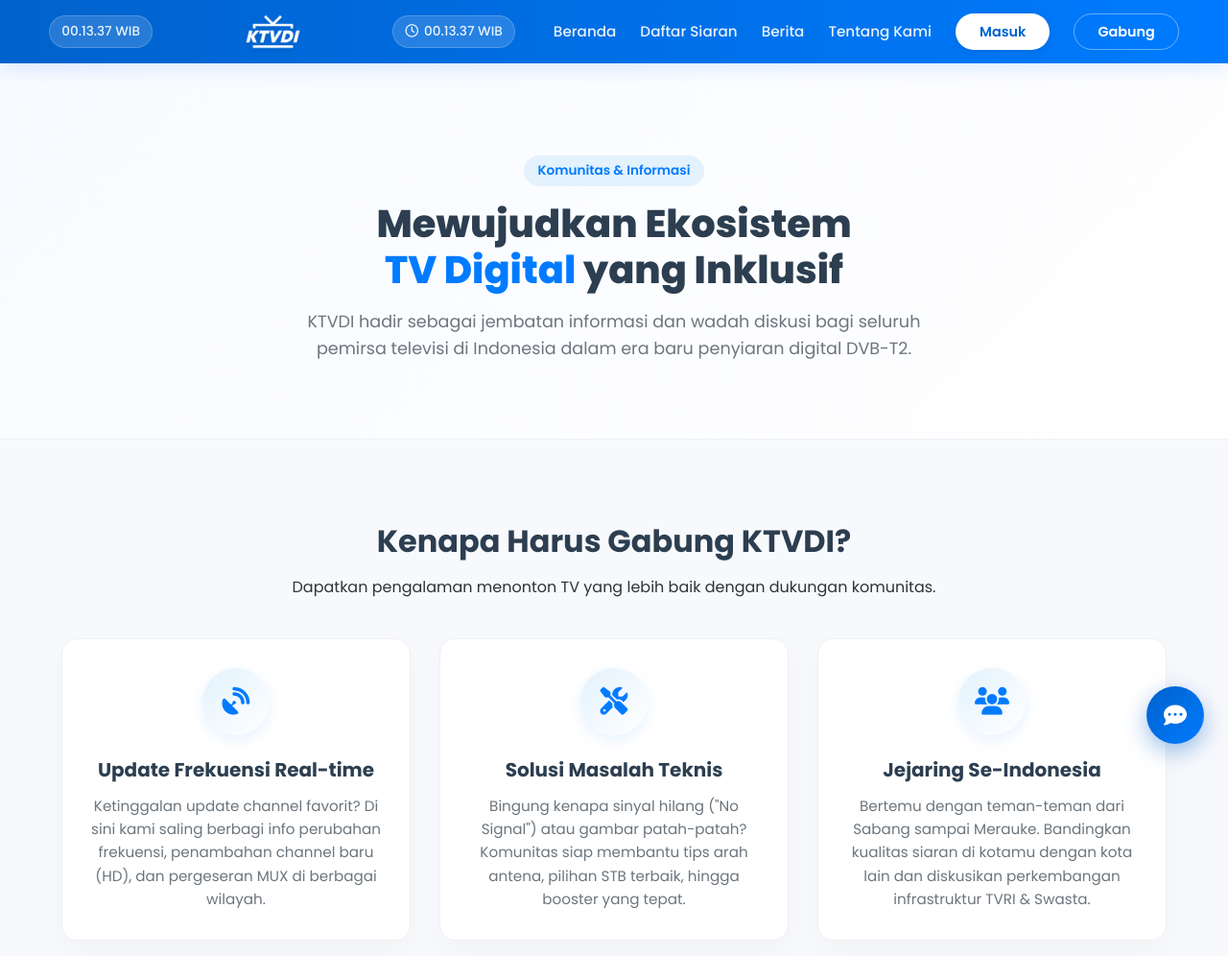
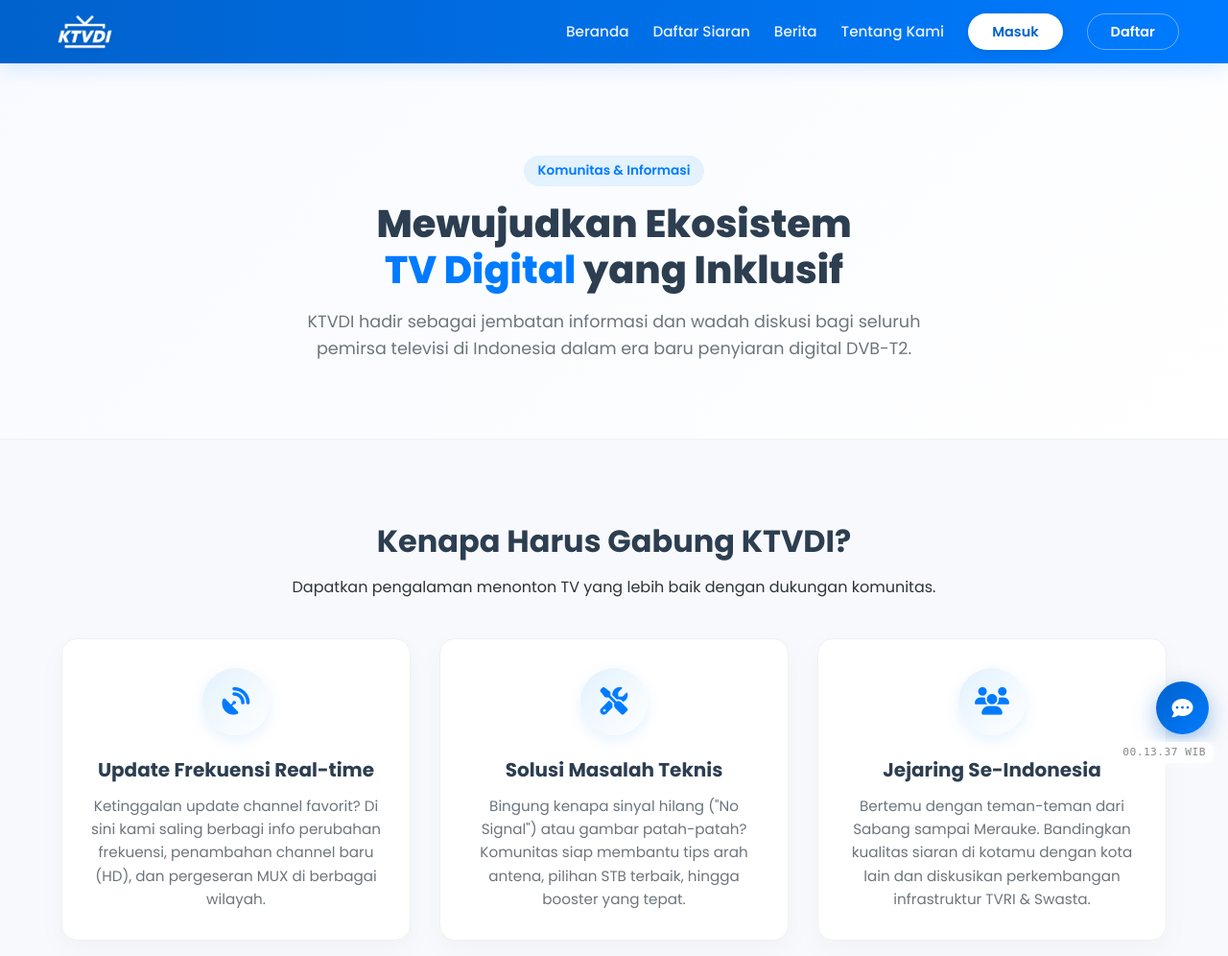
Before and after one commit to ktvdi/web-ktvdi, a Flask app: page /about in a window 1280 px wide. Shown: the top 996 px of the page at 96% size. Run offline with Flask 3, Linux system fonts and the light colour scheme.

Commit message:
Update base.html

```diff
--- a/templates/base.html
+++ b/templates/base.html
@@ -29,20 +29,6 @@
         .logo { display: flex; align-items: center; gap: 10px; color: white; text-decoration: none; font-weight: 700; font-size: 1.2rem; text-shadow: 0 2px 4px rgba(0,0,0,0.1); }
         .logo img { height: 42px; width: auto; filter: drop-shadow(0 2px 2px rgba(0,0,0,0.1)); }
 
-        /* Jam Digital WIB */
-        .wib-clock {
-            color: rgba(255,255,255,0.9);
-            font-size: 0.85rem;
-            font-weight: 500;
-            background: rgba(255,255,255,0.15);
-            padding: 5px 12px;
-            border-radius: 20px;
-            display: flex;
-            align-items: center;
-            gap: 6px;
-            border: 1px solid rgba(255,255,255,0.2);
-        }
-
         nav ul { list-style: none; display: flex; gap: 25px; align-items: center; margin: 0; padding: 0; }
         nav a { text-decoration: none; color: rgba(255,255,255,0.9); font-weight: 500; font-size: 0.95rem; transition: 0.3s; position: relative; }
         nav a:hover { color: white; }
@@ -55,11 +41,9 @@
         .menu-icon:active { transform: scale(0.9); }
 
         @media (max-width: 768px) {
-            .header-container { justify-content: center; }
-            /* Jam disembunyikan di header mobile agar tidak penuh, bisa dipindah ke menu */
-            .wib-clock { position: absolute; left: 0; font-size: 0.7rem; padding: 3px 8px; }
+            .header-container { justify-content: center; } /* Logo Center di HP */
 
-            .menu-icon { display: block; position: absolute; right: 0; top: 50%; transform: translateY(-50%); }
+            .menu-icon { display: block; position: absolute; right: 0; top: 50%; transform: translateY(-50%); } /* Hamburger Kanan Presisi */
 
             nav ul {
                 display: none; flex-direction: column; position: absolute; top: 100%; left: 0;
@@ -85,8 +69,8 @@
         /* Main Content */
         main { flex: 1; }
 
-        /* Modern Footer */
-        footer { background: white; border-top: 1px solid #edf2f7; margin-top: 60px; padding: 40px 0 20px; text-align: center; }
+        /* Footer Modern */
+        footer { background: white; border-top: 1px solid #edf2f7; margin-top: 60px; padding: 40px 0 30px; text-align: center; }
         .footer-cta { font-weight: 700; color: #2d3436; margin-bottom: 20px; font-size: 1.1rem; }
 
         .social-icons { display: flex; justify-content: center; gap: 15px; margin-bottom: 25px; flex-wrap: wrap; }
@@ -102,16 +86,45 @@
         .fb { color: #1877F2; background: #eaf3ff; } .fb:hover { background: #1877F2; color: white; }
         .yt { color: #FF0000; background: #ffeaea; } .yt:hover { background: #FF0000; color: white; }
         .tg { color: #0088cc; background: #e0f2fa; } .tg:hover { background: #0088cc; color: white; }
-        /* Instagram Gradient */
         .ig { color: #E1306C; background: #fdedf2; }
         .ig:hover { background: linear-gradient(45deg, #f09433 0%, #e6683c 25%, #dc2743 50%, #cc2366 75%, #bc1888 100%); color: white; }
 
         .copyright { color: #b2bec3; font-size: 0.85rem; margin-top: 20px; }
 
-        /* Chatbot Style tetap sama tapi sedikit dipoles */
-        #chat-toggle { position: fixed; bottom: 25px; right: 25px; width: 60px; height: 60px; background: linear-gradient(135deg, #0062cc, #007bff); color: white; border: none; border-radius: 50%; font-size: 24px; cursor: pointer; box-shadow: 0 8px 25px rgba(0,98,204,0.4); z-index: 1000; transition: transform 0.3s; display: flex; align-items: center; justify-content: center; }
+        /* JAM DIGITAL MINIMALIS (Bawah Kanan) */
+        .fixed-clock {
+            position: fixed;
+            bottom: 5px;
+            right: 15px;
+            font-size: 0.7rem;
+            color: #888;
+            font-weight: 500;
+            background: rgba(255, 255, 255, 0.9);
+            padding: 2px 8px;
+            border-radius: 10px;
+            z-index: 2000; /* Di atas segalanya */
+            pointer-events: none; /* Agar tidak menghalangi klik */
+            font-family: monospace;
+            letter-spacing: 0.5px;
+            box-shadow: 0 0 10px rgba(255,255,255,1); /* Glow efek supaya terbaca */
+        }
+
+        /* Chatbot Style */
+        #chat-toggle {
+            position: fixed;
+            bottom: 35px; /* NAIK sedikit supaya tidak menabrak jam */
+            right: 20px;
+            width: 55px; height: 55px;
+            background: linear-gradient(135deg, #0062cc, #007bff);
+            color: white; border: none; border-radius: 50%;
+            font-size: 22px; cursor: pointer;
+            box-shadow: 0 8px 25px rgba(0,98,204,0.4);
+            z-index: 1000;
+            transition: transform 0.3s; display: flex; align-items: center; justify-content: center;
+        }
         #chat-toggle:hover { transform: scale(1.1) rotate(10deg); }
-        .chatbot-container { display: none; position: fixed; bottom: 100px; right: 25px; width: 340px; height: 500px; background: white; border-radius: 20px; box-shadow: 0 20px 50px rgba(0,0,0,0.15); flex-direction: column; z-index: 1000; overflow: hidden; border: 1px solid rgba(0,0,0,0.05); }
+
+        .chatbot-container { display: none; position: fixed; bottom: 100px; right: 20px; width: 340px; height: 480px; background: white; border-radius: 20px; box-shadow: 0 20px 50px rgba(0,0,0,0.15); flex-direction: column; z-index: 1000; overflow: hidden; border: 1px solid rgba(0,0,0,0.05); }
         .chat-header { background: linear-gradient(90deg, #0062cc, #007bff); padding: 18px; color: white; display: flex; justify-content: space-between; align-items: center; font-weight: 600; font-size: 1rem; }
         .chat-body { flex: 1; padding: 15px; overflow-y: auto; background: #f8f9fc; display: flex; flex-direction: column; gap: 12px; }
         .chat-input-area { padding: 15px; background: white; border-top: 1px solid #f1f1f1; display: flex; gap: 10px; }
@@ -123,6 +136,10 @@
         .message { padding: 12px 18px; border-radius: 18px; max-width: 80%; font-size: 0.9rem; line-height: 1.5; position: relative; }
         .message.bot { background: white; color: #444; align-self: flex-start; border-bottom-left-radius: 4px; box-shadow: 0 2px 5px rgba(0,0,0,0.05); }
         .message.user { background: #007bff; color: white; align-self: flex-end; border-bottom-right-radius: 4px; box-shadow: 0 4px 10px rgba(0,123,255,0.2); }
+
+        @media (max-width: 480px) {
+            .chatbot-container { width: 90%; right: 5%; bottom: 95px; height: 60vh; }
+        }
     </style>
 </head>
 
@@ -132,23 +149,15 @@
         <div class="header-container">
             <input type="checkbox" id="menu-toggle">
 
-            <div class="wib-clock d-md-none" id="clock-mobile">Loading...</div>
-
             <a href="/" class="logo">
                 <img src="{{ url_for('static', filename='icons/icon-192.png') }}" alt="KTVDI">
                 <span style="display: none; md-display: block;">KTVDI</span>
             </a>
 
-            <div class="wib-clock" id="clock-desktop" style="display: none;">Loading...</div>
-
             <label for="menu-toggle" class="menu-icon"><i class="fas fa-bars"></i></label>
 
             <nav>
                 <ul>
-                    <li style="margin-right: 15px;">
-                        <div id="clock-nav" class="wib-clock"><i class="far fa-clock"></i> <span id="time-text">--:-- WIB</span></div>
-                    </li>
-
                     <li><a href="/" class="menu-link">Beranda</a></li>
                     <li><a href="/daftar-siaran" class="menu-link">Daftar Siaran</a></li>
                     <li><a href="/berita" class="menu-link">Berita</a></li>
@@ -157,7 +166,7 @@
                         <li><a href="/dashboard" class="nav-btn dashboard menu-link"><i class="fas fa-tachometer-alt"></i> Dashboard</a></li>
                     {% else %}
                         <li><a href="/login" class="nav-btn login menu-link">Masuk</a></li>
-                        <li><a href="/register" class="nav-btn register menu-link">Gabung</a></li>
+                        <li><a href="/register" class="nav-btn register menu-link">Daftar</a></li>
                     {% endif %}
                 </ul>
             </nav>
@@ -207,6 +216,8 @@
         </div>
     </footer>
 
+    <div id="fixed-clock" class="fixed-clock">Loading...</div>
+
     <button id="chat-toggle" title="Tanya AI"><i class="fas fa-comment-dots"></i></button>
 
     <div class="chatbot-container" id="chatbot">
@@ -232,20 +243,17 @@
             // 1. JAM WIB REAL-TIME
             function updateClock() {
                 const now = new Date();
-                // Memaksa zona waktu Asia/Jakarta (WIB)
                 const options = { timeZone: 'Asia/Jakarta', hour: '2-digit', minute: '2-digit', second: '2-digit', hour12: false };
                 const timeString = now.toLocaleTimeString('id-ID', options);
 
-                const clockNav = document.getElementById('time-text');
-                const clockMobile = document.getElementById('clock-mobile');
+                // Target hanya elemen fixed-clock
+                const clockDiv = document.getElementById('fixed-clock');
+                if(clockDiv) clockDiv.textContent = timeString + " WIB";
+            }
+            setInterval(updateClock, 1000);
+            updateClock();
 
-                if(clockNav) clockNav.textContent = timeString + " WIB";
-                if(clockMobile) clockMobile.textContent = timeString + " WIB";
-            }
-            setInterval(updateClock, 1000); // Update tiap 1 detik
-            updateClock(); // Jalankan langsung
-
-            // 2. Mobile Menu
+            // 2. Mobile Menu Logic
             const menuToggle = document.getElementById('menu-toggle');
             const menuLinks = document.querySelectorAll('.menu-link');
             if(menuToggle) {
@@ -264,7 +272,7 @@
                 }, 4000);
             }
 
-            // 4. Chatbot
+            // 4. Chatbot Logic
             const toggleBtn = document.getElementById("chat-toggle");
             const closeBtn = document.getElementById("close-chat");
             const chatbot = document.getElementById("chatbot");
```
